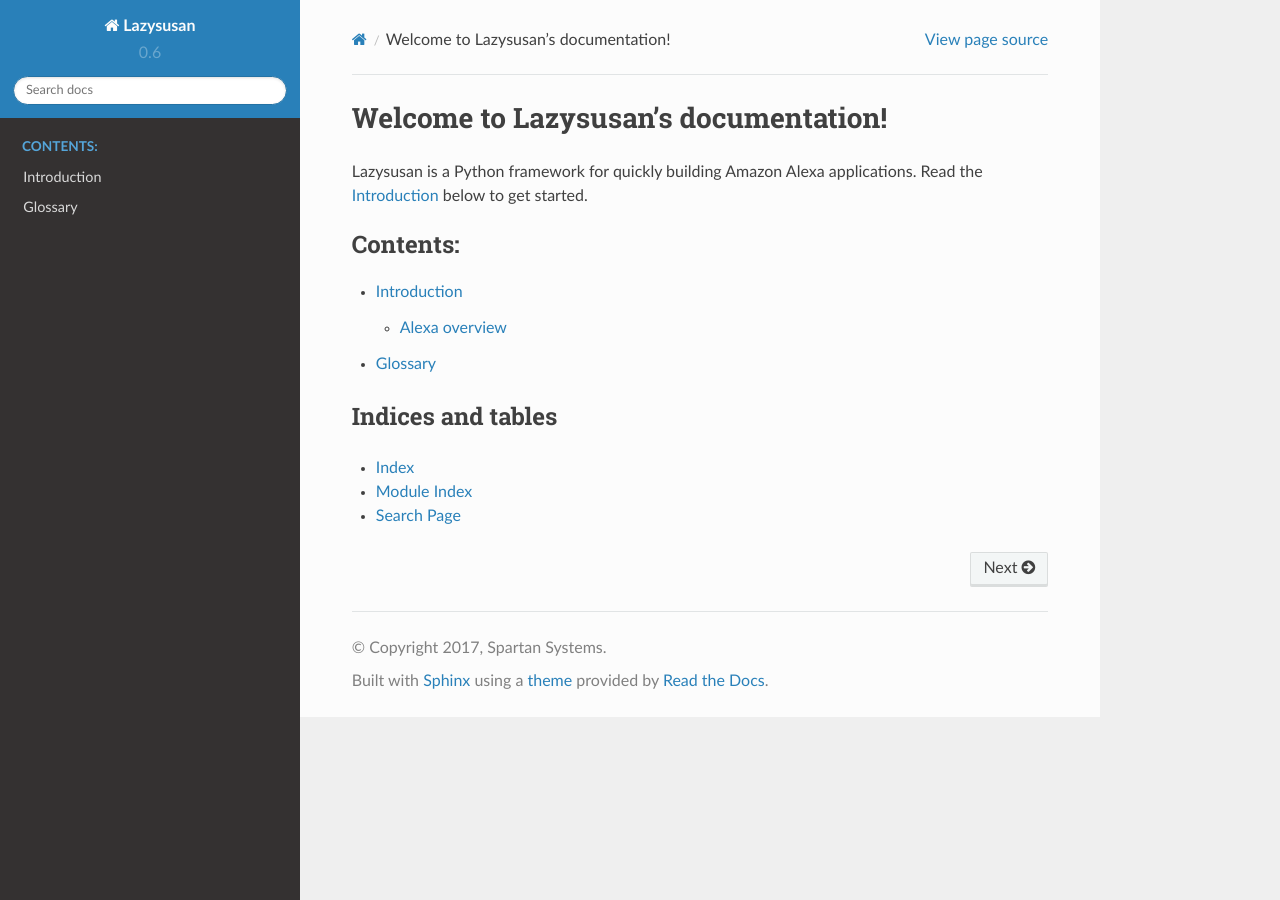
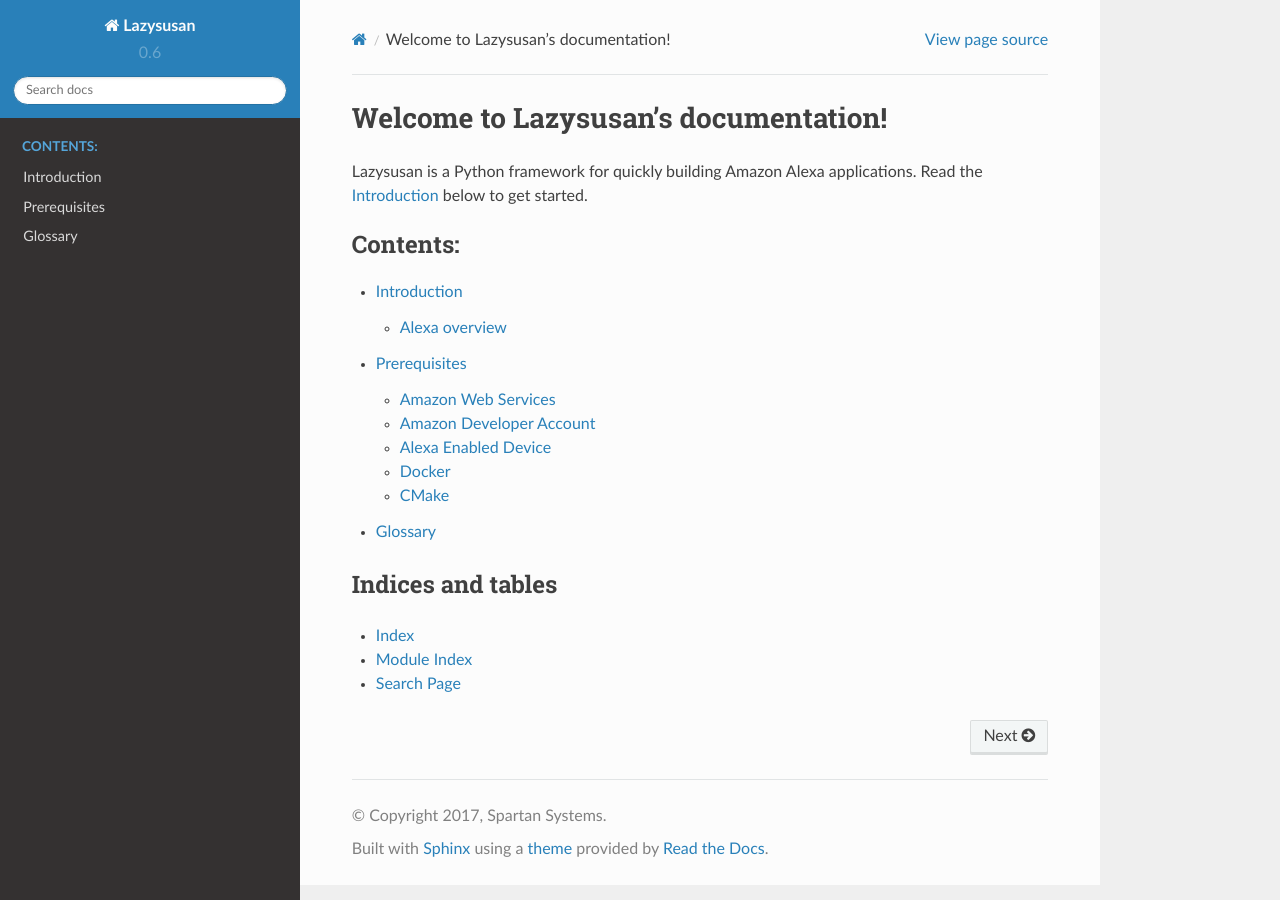
Before and after one commit to verypossible/lazysusan, a Sphinx documentation site: the page built from docs/index.rst, in a window 1280 px wide. Built offline with Sphinx 7.4.7 and the Read the Docs theme 2.0.0, drawn with Linux system fonts in a browser that asks for light colours; some of the changed lines change nothing that is shown.

Commit message:
Added Prerequisites

```diff
--- a/docs/index.rst
+++ b/docs/index.rst
@@ -10,6 +10,7 @@
    :caption: Contents:
 
    intro
+   prerequisites
    glossary
 
 
--- /dev/null
+++ b/docs/prerequisites.rst
@@ -0,0 +1,79 @@
+.. _prerequisites:
+
+=================================
+Prerequisites
+=================================
+
+Before using Lazysusan there are a few services along with some software and
+hardware tools that you will in order to build skills for Alexa.
+
+
+Amazon Web Services
+===================
+
+Lazysusan has been built so that it can be easily deployed as an `AWS`_ Lambda
+function. In order for the deployments to work, you will need an `AWS`_ account
+that has admin priviliges along with its public and private keys.
+
+`AWS`_
+
+
+Amazon Developer Account
+========================
+
+In order to deploy an Alexa skill, whether for testing or production use, you
+will need to configure a skill store listing for the skill. This listing will
+contain information such as how to invoke the skill, how to reach the `AWS`_ Lambda
+function you have deployed, your interaction model, along with a console for
+testing that allows you to view parsed JSON requests and the responses your
+`AWS`_ Lambda function returns.
+
+The `Amazon Developer`_ Account needs to be created with the email address your
+Alexa enabled device has been setup with. This is how Alexa knows you are able
+to use a skill that has not yet been published.
+
+`Amazon Developer`_
+
+
+Alexa Enabled Device
+====================
+
+The best way to test your application is on the actual hardware people will be
+using it with. Therefore you will need to purchase an `Amazon Echo`_ or `Amazon Echo
+Dot`_. An alternative is to use the `Reverb.AI`_ service with your phone, tablet, or
+computer. With that being said, we recommend using the actual hardware.
+
+`Amazon Echo`_
+
+`Amazon Echo Dot`_
+
+`Reverb.AI`_
+
+Docker
+======
+
+So that development with Lazysusan is as effortless as possible, we have created
+a container on `Docker`_ hub that will help ease the pain of dependency management.
+The container will setup a NodeJS environment that will handle deployments with
+serverless along with a Python 2.7 environment so you may execute the Python
+REPL and execute any automated test suites that you may write.
+
+`Docker`_
+
+
+CMake
+=====
+
+To keep you from having to script repetitive tasks with shell scripts, we
+recommend using `CMake`_ for building your `Docker`_ container, executing deploys, and
+running test suites.
+
+`CMake`_
+
+.. _AWS: https://aws.amazon.com/
+.. _Amazon Developer: https://developer.amazon.com/
+.. _Docker: https://www.docker.com/products/docker
+.. _CMake: https://cmake.org/download/
+.. _Reverb.AI: https://reverb.ai/
+.. _Amazon Echo: https://www.amazon.com/Amazon-Echo-Bluetooth-Speaker-with-WiFi-Alexa/dp/B00X4WHP5E/
+.. _Amazon Echo Dot: https://www.amazon.com/All-New-Amazon-Echo-Dot-Add-Alexa-To-Any-Room/dp/B01DFKC2SO/
```
